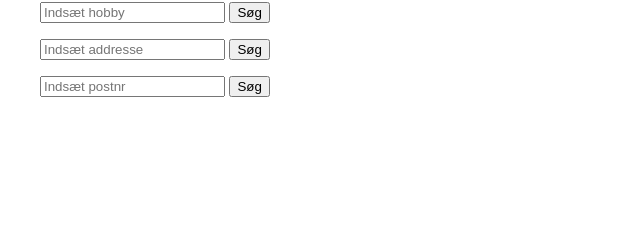
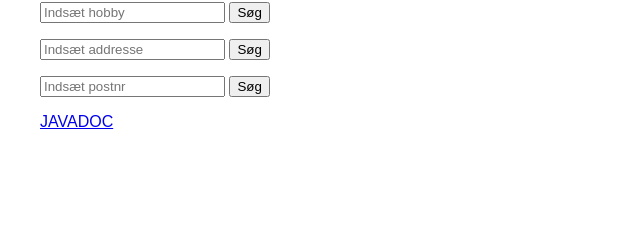
Before and after one commit to MortenBB/CA2, a web app: page / in a window 1280 px wide. Shown: the part 561-800 px from the top of the page, without its empty margins (0-640 px from the left). Run offline with its HTML, style and script files only (its server is not run), Linux system fonts and the light colour scheme; data that the repository does not hold is empty.

Commit message:
small update

```diff
--- a/src/main/webapp/index.html
+++ b/src/main/webapp/index.html
@@ -3,7 +3,7 @@
 
 <head>
   <meta charset="UTF-8">
-  <meta name="viewport" content="width=device-width, initial-scale=1.0">
+  <meta name="viewport" content="width=device-width, initial-scale=1">
   <link href="style.css" rel="stylesheet">
 </head>
 
@@ -61,7 +61,7 @@
 
 
 
-
+    <a href="file:///C:/Users/User/Documents/VSC%203sem/Projects/SPA%20CA2/javadoc/index.html">JAVADOC</a>
   </div>
 
   <br />
```
Also changed, not shown: src/main/java/Entity/Hobby.java (line endings or trailing spaces), src/main/java/Entity/HobbyDTO.java (line endings or trailing spaces).
